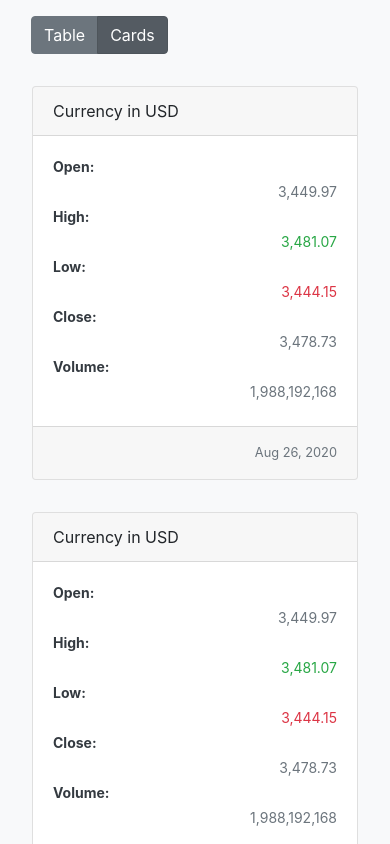
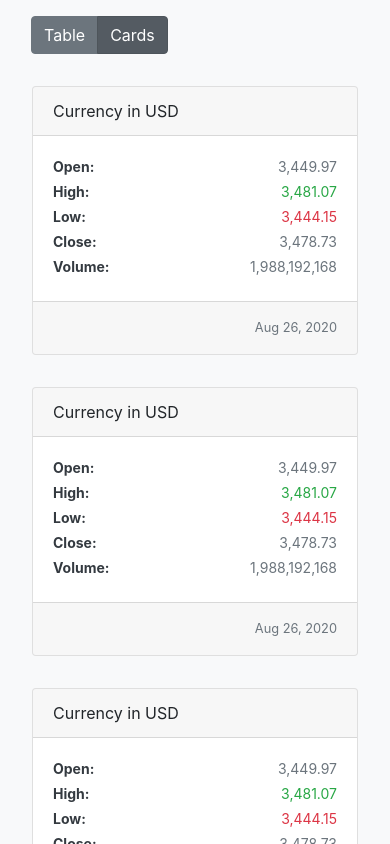
Before and after one commit to MSalahuddin/ReactJs_Assignment, a React (Create React App) app: page / in a window 390 px wide. Both pictures are taken after a click on the label "Cards". Shown: the top 844 px of the page. Built offline with nearby package versions, Linux system fonts and the light colour scheme.

Commit message:
responsive

```diff
--- a/src/components/CustomTable/index.js
+++ b/src/components/CustomTable/index.js
@@ -11,7 +11,7 @@ const CustomTable = ({ columns, data }) => {
     } = useTable({ columns, data })
 
     return (
-        <div>
+        <div className="table-responsive">
             <table className="table" {...getTableProps()}>
                 <thead>
                     {headerGroups.map(headerGroup => (
--- a/src/components/cards/index.js
+++ b/src/components/cards/index.js
@@ -5,40 +5,40 @@ const Cards = ({ data }) => {
     return (
         <div className="row">{data.map(val => {
             return (
-                <div className="col-md-3 p-3">
+                <div className="col-md-6 col-lg-4 col-xl-3 p-3">
                     <div className="card">
                         <div className="card-header">Currency in USD</div>
                         <div className="card-body">
                             <div className="col-12 px-0">
                                 <div className="row">
-                                    <div className="col-md-6">
+                                    <div className="col-6">
                                         <p style={{ fontSize: '0.875rem' }} className="mb-1 text-dark font-weight-bold">Open:</p>
                                     </div>
-                                    <div className="col-md-6 text-right">
+                                    <div className="col-6 text-right">
                                         <p style={{ fontSize: '0.875rem' }} className="mb-1 text-muted">3,449.97</p>
                                     </div>
-                                    <div className="col-md-6">
+                                    <div className="col-6">
                                         <p style={{ fontSize: '0.875rem' }} className="mb-1 text-dark font-weight-bold">High:</p>
                                     </div>
-                                    <div className="col-md-6 text-right">
+                                    <div className="col-6 text-right">
                                         <p style={{ fontSize: '0.875rem' }} className="mb-1 text-success">3,481.07</p>
                                     </div>
-                                    <div className="col-md-6">
+                                    <div className="col-6">
                                         <p style={{ fontSize: '0.875rem' }} className="mb-1 text-dark font-weight-bold">Low:</p>
                                     </div>
-                                    <div className="col-md-6 text-right">
+                                    <div className="col-6 text-right">
                                         <p style={{ fontSize: '0.875rem' }} className="mb-1 text-danger">3,444.15</p>
                                     </div>
-                                    <div className="col-md-6">
+                                    <div className="col-6">
                                         <p style={{ fontSize: '0.875rem' }} className="mb-1 text-dark font-weight-bold">Close:</p>
                                     </div>
-                                    <div className="col-md-6 text-right">
+                                    <div className="col-6 text-right">
                                         <p style={{ fontSize: '0.875rem' }} className="mb-1 text-muted">3,478.73</p>
                                     </div>
-                                    <div className="col-md-6">
+                                    <div className="col-6">
                                         <p style={{ fontSize: '0.875rem' }} className="mb-1 text-dark font-weight-bold">Volume:</p>
                                     </div>
-                                    <div className="col-md-6 text-right">
+                                    <div className="col-6 text-right">
                                         <p style={{ fontSize: '0.875rem' }} className="mb-1 text-muted">1,988,192,168</p>
                                     </div>
                                 </div>
```
